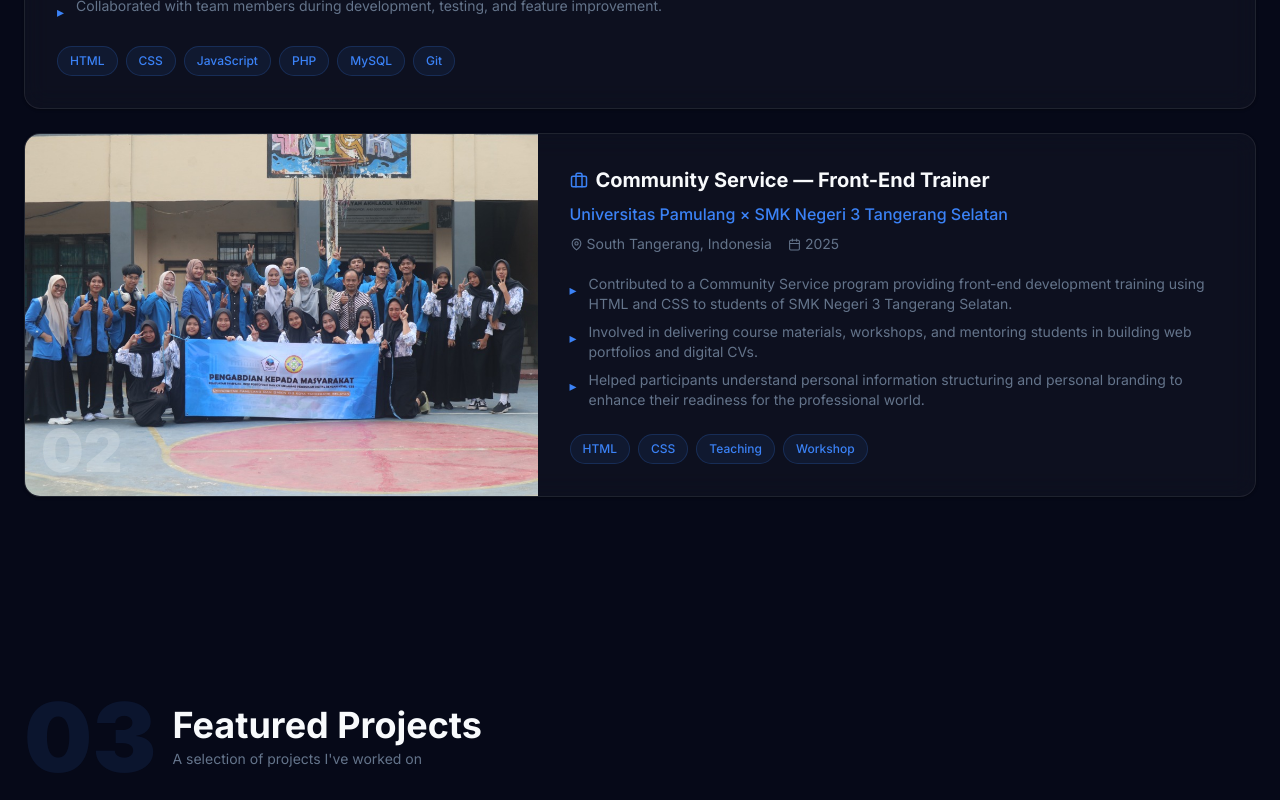
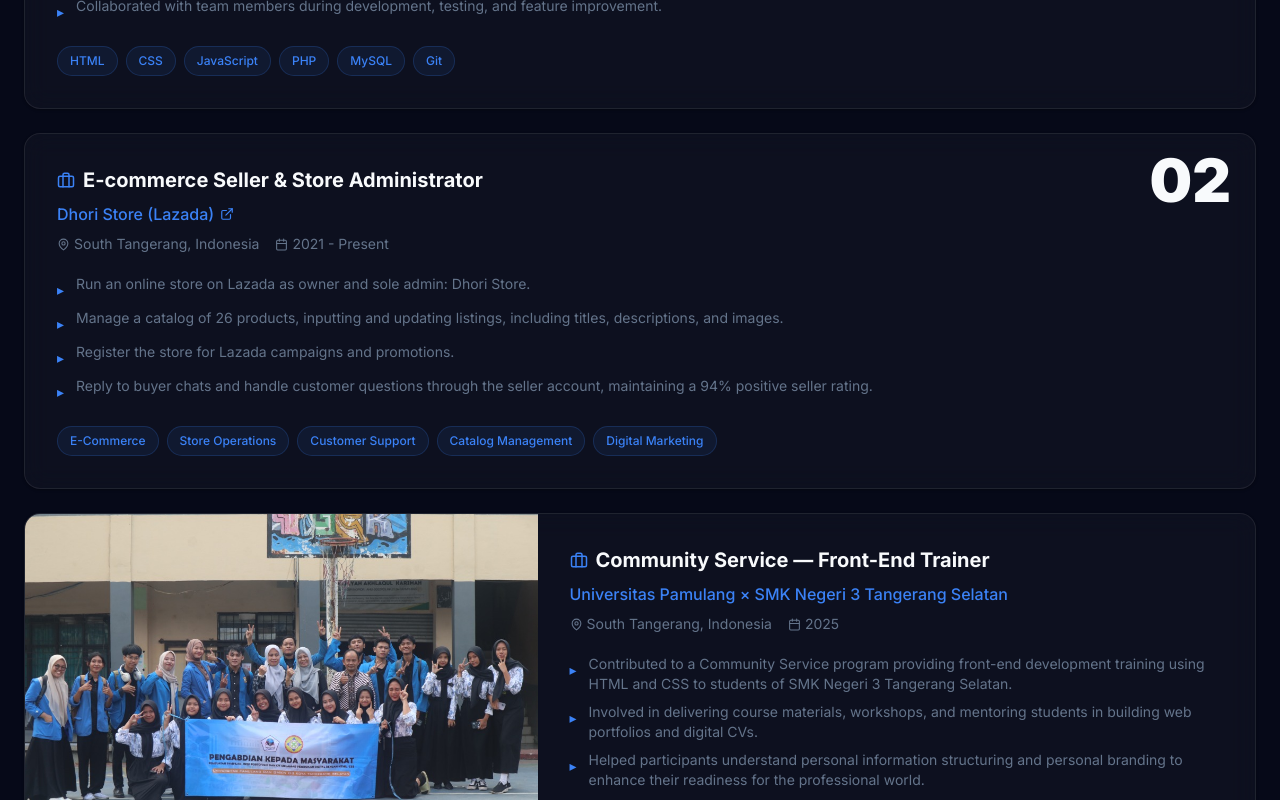
Before and after one commit to doxxy22/My-Portofolio, a React (Vite) app: page / in a window 1280 px wide. Shown: the part 2180-2980 px from the top of the page. Built offline with nearby package versions, Linux system fonts and the light colour scheme.

Commit message:
update experience2

```diff
--- a/src/components/Experience.jsx
+++ b/src/components/Experience.jsx
@@ -1,5 +1,5 @@
 import { motion } from "framer-motion";
-import { Briefcase, Calendar, MapPin } from "lucide-react";
+import { Briefcase, Calendar, MapPin, ExternalLink } from "lucide-react";
 import { experience } from "../data/experience.ts";
 
 const fadeUp = {
@@ -65,7 +65,21 @@ export default function Experience() {
                       <Briefcase size={18} className="text-accent" />
                       {exp.title}
                     </h3>
-                    <p className="text-accent font-medium">{exp.company}</p>
+                    <div className="flex items-center gap-2">
+                      {exp.link ? (
+                        <a
+                          href={exp.link}
+                          target="_blank"
+                          rel="noopener noreferrer"
+                          className="text-accent font-medium hover:underline inline-flex items-center gap-1.5 transition-colors"
+                        >
+                          {exp.company}
+                          <ExternalLink size={14} />
+                        </a>
+                      ) : (
+                        <p className="text-accent font-medium">{exp.company}</p>
+                      )}
+                    </div>
                     <div className="flex flex-wrap gap-4 text-sm" style={{ color: "rgb(var(--color-text-muted))" }}>
                       <span className="flex items-center gap-1">
                         <MapPin size={13} /> {exp.location}
--- a/src/data/experience.ts
+++ b/src/data/experience.ts
@@ -12,10 +12,25 @@ export const experience = [
       "Performed debugging and troubleshooting to improve application stability.",
       "Collaborated with team members during development, testing, and feature improvement."
     ],
-    tech: ["HTML","CSS","JavaScript","PHP","MySQL","Git"]
+    tech: ["HTML", "CSS", "JavaScript", "PHP", "MySQL", "Git"]
   },
   {
     id: 2,
+    title: "E-commerce Seller & Store Administrator",
+    company: "Dhori Store (Lazada)",
+    location: "South Tangerang, Indonesia",
+    year: "2021 - Present",
+    link: "https://www.lazada.co.id/shop/dhori-store/",
+    description: [
+      "Run an online store on Lazada as owner and sole admin: Dhori Store.",
+      "Manage a catalog of 26 products, inputting and updating listings, including titles, descriptions, and images.",
+      "Register the store for Lazada campaigns and promotions.",
+      "Reply to buyer chats and handle customer questions through the seller account, maintaining a 94% positive seller rating."
+    ],
+    tech: ["E-Commerce", "Store Operations", "Customer Support", "Catalog Management", "Digital Marketing"]
+  },
+  {
+    id: 3,
     title: "Community Service — Front-End Trainer",
     company: "Universitas Pamulang × SMK Negeri 3 Tangerang Selatan",
     location: "South Tangerang, Indonesia",
@@ -26,6 +41,6 @@ export const experience = [
       "Involved in delivering course materials, workshops, and mentoring students in building web portfolios and digital CVs.",
       "Helped participants understand personal information structuring and personal branding to enhance their readiness for the professional world."
     ],
-    tech: ["HTML","CSS","Teaching","Workshop"]
+    tech: ["HTML", "CSS", "Teaching", "Workshop"]
   }
 ];
```
